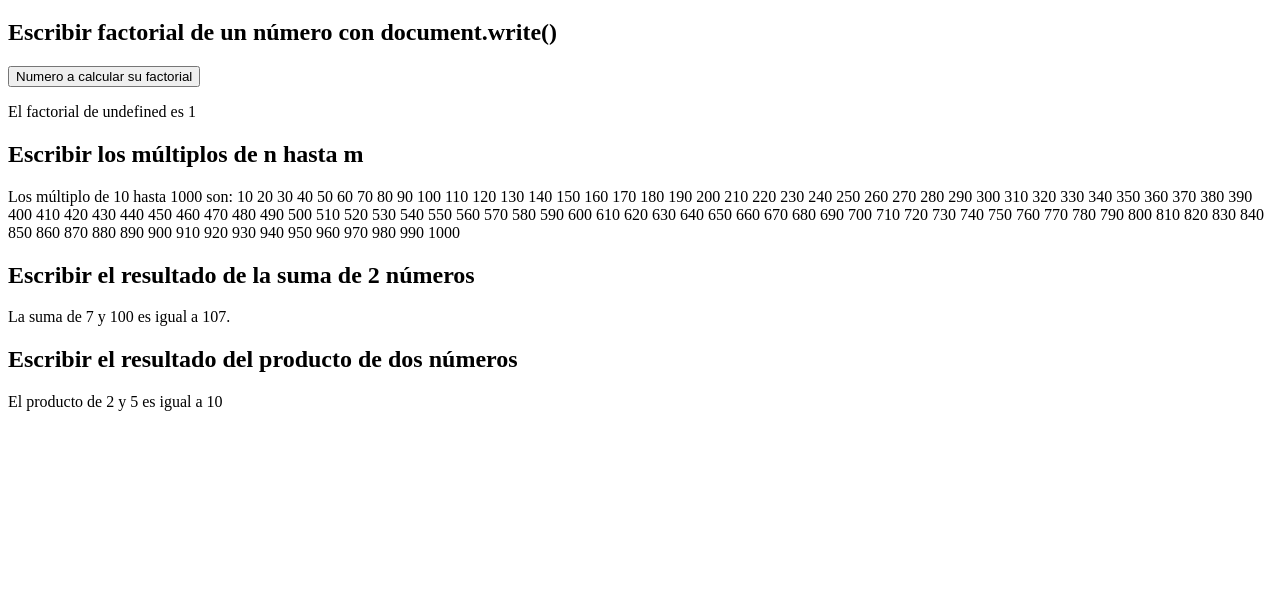
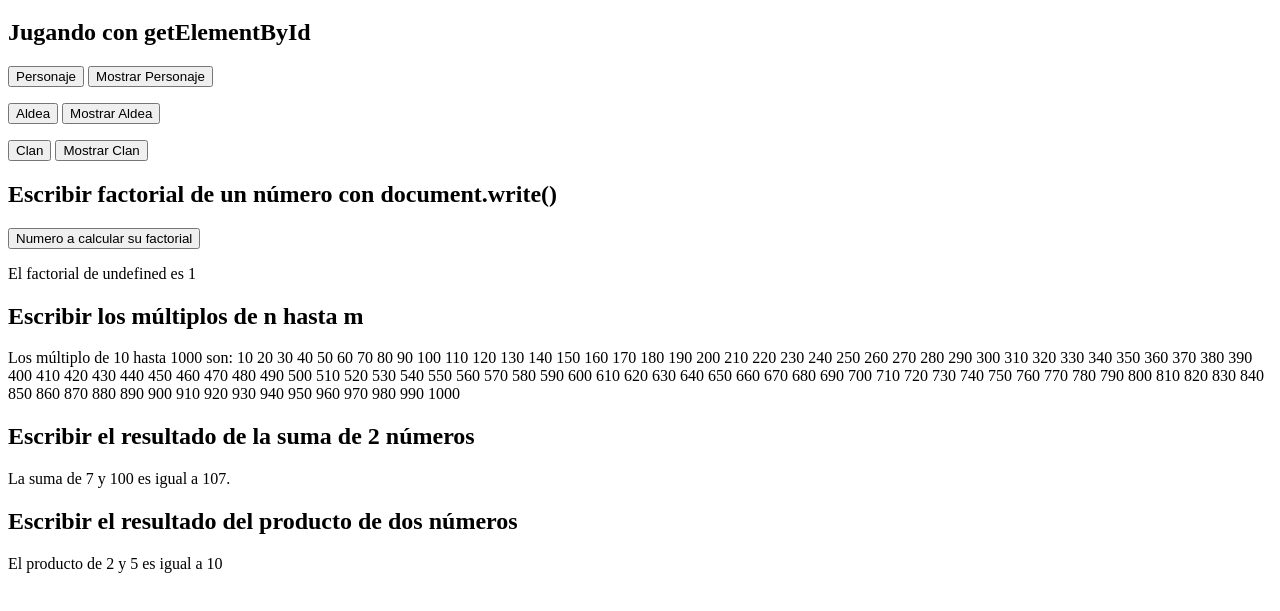
Before and after one commit to webusable/uf1305, a plain HTML site: page pages/calculos.html in a window 1280 px wide. Shown: the part 61-672 px from the top of the page. Drawn offline with Linux system fonts and the light colour scheme.

Commit message:
Trabajando con getElementById

```diff
--- a/js/calculos.js
+++ b/js/calculos.js
@@ -7,6 +7,36 @@ function leerNumero() {
         prompt("Porfi, escribe un número")
     );
     return num;
+}
+
+// Función para leer texto
+function leerTexto() {
+    texto = prompt("Porfi, escribe el nombre de tu personaje");
+    return texto;
+}
+
+// Función para insertar texto en el HTML
+
+function mostrarTexto( id, texto ){
+    var elemento = document.getElementById(id);
+
+    // Insertamos el texto pasado por parámetro
+    // al elemento con id pasado por parámetro
+    elemento.innerHTML = texto;
+}
+
+function mostrarInfo(id, tag, info, texto){
+    var etiqueta = "<" + tag + ">";
+    etiqueta += info;
+    etiqueta += "</" + tag + "> ";
+    etiqueta += texto;
+
+    // var etiqueta = "<" + tag + ">"
+    //     + info
+    //     + "</" + tag + "> "
+    //     + texto;
+
+    mostrarTexto( id, etiqueta );
 }
 
 function mostrarMultiplo(n, m) {
@@ -26,7 +56,8 @@ function mostrarResultados( op, n, m = 0 ) {
 
     switch (op) {
         case 'multiplo':
-            document.getElementById('td11').innerHTML = n;
+            var td11 =document.getElementById('td11');
+            td11.innerHTML = n;
             document.getElementById('td12').innerHTML = m;
             document.getElementById('td13').innerHTML = multiplosDeHasta(n, m);
         break;
--- a/pages/calculos.html
+++ b/pages/calculos.html
@@ -31,6 +31,32 @@
     </header>
     <nav></nav>
     <main>
+        <article>
+            <h2>Jugando con getElementById</h2>
+            <p>
+                <button onclick="pj = leerTexto()">
+                    Personaje
+                </button>
+                <button onclick="mostrarInfo('pj1', 'strong', 'Personaje:', pj)">Mostrar Personaje</button>
+            </p>
+            <p>
+                <button onclick="ald = leerTexto()">
+                    Aldea
+                </button>
+                <button onclick="mostrarTexto('ald1', ald)">Mostrar Aldea</button>
+            </p>
+            <p>
+                <button onclick="clan = leerTexto()">
+                    Clan
+                </button>
+                <button onclick="mostrarTexto('clan1', clan)">Mostrar Clan</button>
+            </p>
+
+            <p id="pj1"></p>
+            <p id="ald1"></p>
+            <p id="clan1"></p>
+        </article>
+
         <article>
             <h2>Escribir factorial de un número con document.write()</h2>
             <p>
```
